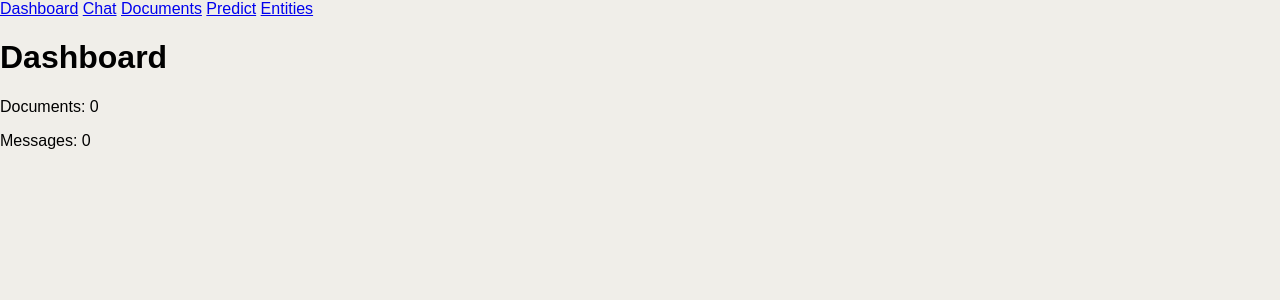
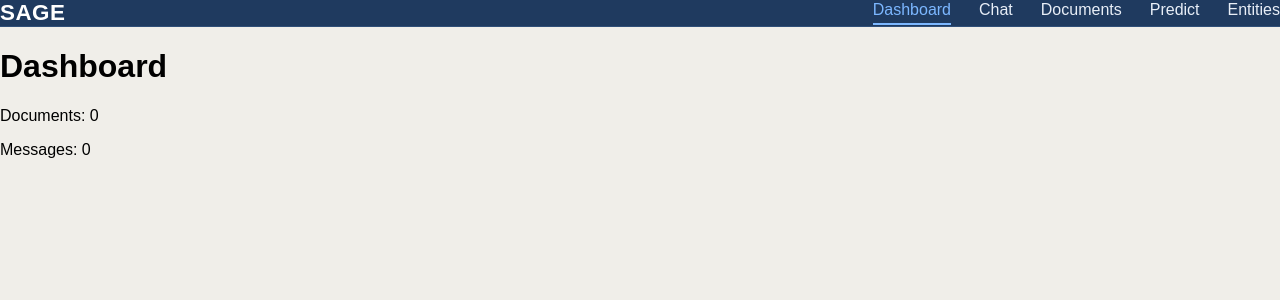
Before and after one commit to Pranjali-3/SAGE--Smart-Asset-Graph-Engine, a Flask app: page / in a window 1280 px wide. Shown: the top 300 px of the page. Run offline with Flask 3, Linux system fonts and the light colour scheme.

Commit message:
navbar creation

```diff
--- a/website/static/css/main.css
+++ b/website/static/css/main.css
@@ -3,3 +3,42 @@ body, html {
     font-family: sans-serif;
     background-color: #F0EEE9;
 }
+
+.navbar {
+    display: flex;
+    justify-content: space-between;
+    align-items: center;
+    padding: auto;
+    background-color: #1F3A5F ;
+    border-bottom: 1px solid #304F78;
+}
+.navbar-brand {
+    font-weight: 700;
+    font-size: 1.4rem;
+    color: #FFFFFF;
+    letter-spacing: 0.5px;
+}
+
+.navbar-links {
+    display: flex;
+    gap: 28px;
+}
+
+.navbar-links a {
+    text-decoration: none;
+    color: #E8EEF7;
+    font-size: 1rem;
+    font-weight: 500;
+    transition: color 0.3s ease, transform 0.2s ease;
+}
+
+.navbar-links a:hover {
+    color: #7CB7FF;
+    transform: translateY(-2px);
+}
+
+.navbar-links a.active {
+    color: #7CB7FF;
+    border-bottom: 2px solid #7CB7FF;
+    padding-bottom: 4px;
+}
--- a/website/templates/base.html
+++ b/website/templates/base.html
@@ -7,12 +7,15 @@
     {% block head %}{% endblock %}
 </head>
 <body>
-    <nav>
-        <a href="{{ url_for('dashboard.dashboard') }}">Dashboard</a>
-        <a href="{{ url_for('chat.chat') }}">Chat</a>
-        <a href="{{ url_for('documents.list_documents') }}">Documents</a>
-        <a href="{{ url_for('predict.predict') }}">Predict</a>
-        <a href="{{ url_for('entities.entities') }}">Entities</a>
+    <nav class="navbar">
+        <div class="navbar-brand">SAGE</div>
+        <div class="navbar-links">
+            <a href="{{ url_for('dashboard.dashboard') }}" class="{{ 'active' if request.endpoint == 'dashboard.dashboard' else '' }}">Dashboard</a>
+            <a href="{{ url_for('chat.chat') }}" class="{{ 'active' if request.endpoint == 'chat.chat' else '' }}">Chat</a>
+            <a href="{{ url_for('documents.list_documents') }}" class="{{ 'active' if request.endpoint == 'documents.list_documents' else '' }}">Documents</a>
+            <a href="{{ url_for('predict.predict') }}" class="{{ 'active' if request.endpoint == 'predict.predict' else '' }}">Predict</a>
+            <a href="{{ url_for('entities.entities') }}" class="{{ 'active' if request.endpoint == 'entities.entities' else '' }}">Entities</a>
+        </div>
     </nav>
 
     {% block body %}{% endblock %}
```
